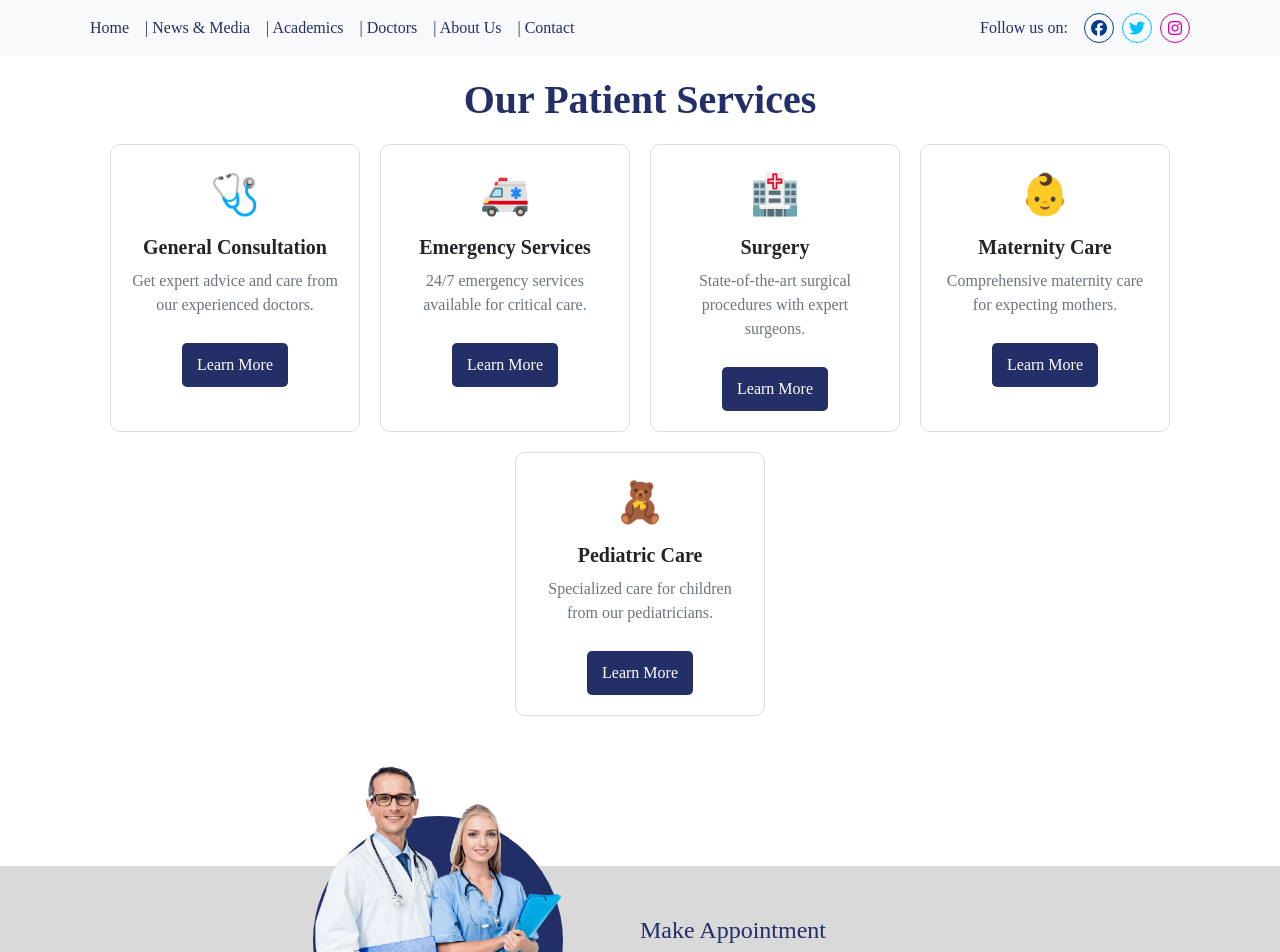
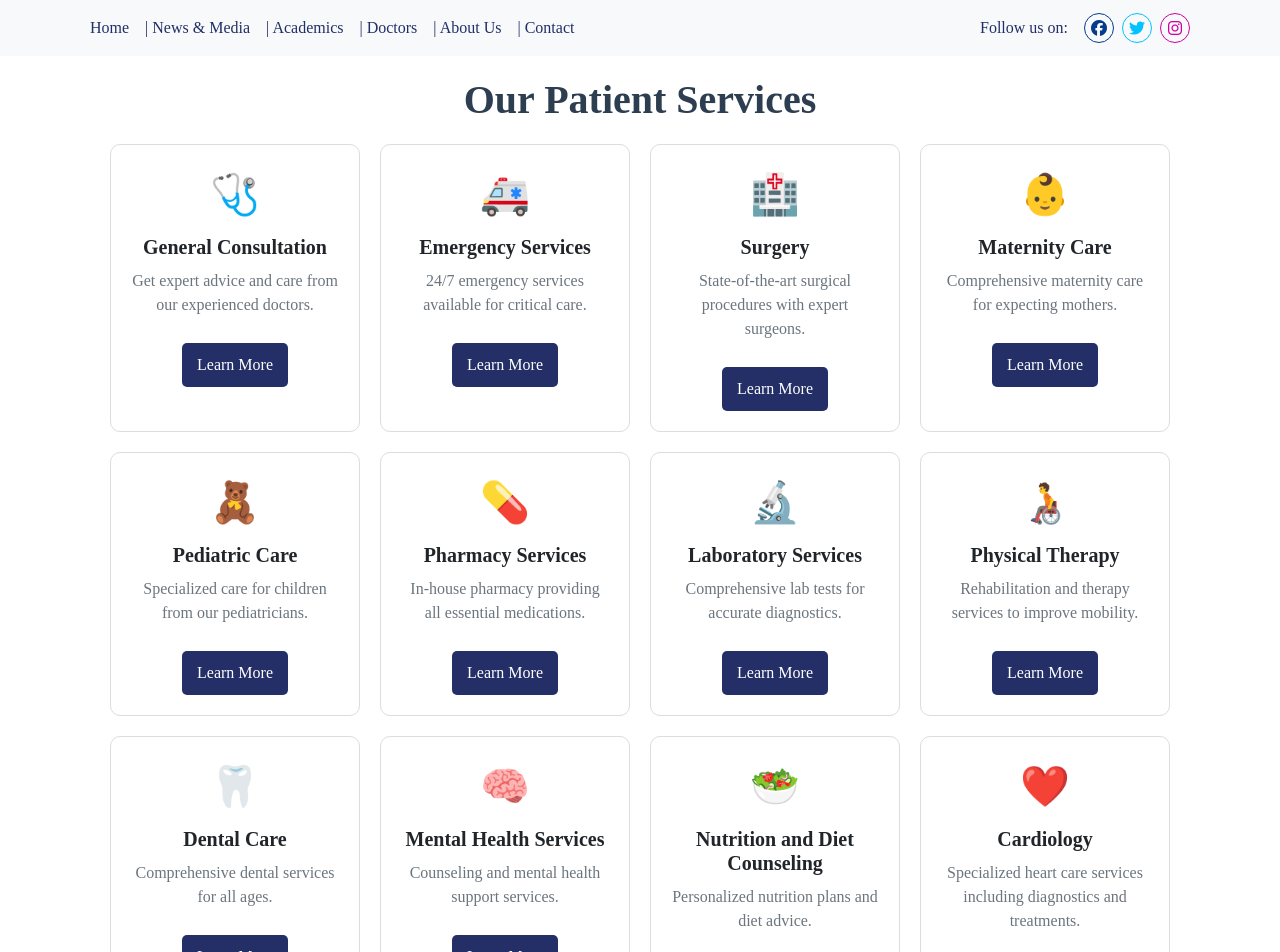
Before and after one commit to ahmedketaa/Hospital-system, a React (Create React App) app: page /patientservices in a window 1280 px wide. Shown: the top 952 px of the page. Built offline with nearby package versions, Linux system fonts and the light colour scheme.

Commit message:
acadmic , patient service ,animation

```diff
--- a/package.json
+++ b/package.json
@@ -11,6 +11,7 @@
     "@testing-library/user-event": "^13.5.0",
     "axios": "^1.7.5",
     "bootstrap": "^5.3.3",
+    "emailjs-com": "^3.2.0",
     "react": "^18.3.1",
     "react-bootstrap": "^2.10.4",
     "react-dom": "^18.3.1",
--- a/src/App.js
+++ b/src/App.js
@@ -18,6 +18,7 @@ import About_us from "./components/About_us/About_us";
 import Footer from "./components/Footer";
 import NotFound from "./components/404/NotFound";
 import PatientServices from "./components/PatientServices/PatientServices";
+import Academics from "./components/Academics/Academics";
 
 function App() {
   return (
@@ -34,6 +35,7 @@ function App() {
         <Route path="/news" element={<NewsComponent />} />
         <Route path="/blogs" element={<Blogs />} />
         <Route path="/patientservices" element={<PatientServices />} />
+        <Route path="/academics" element={<Academics />} />
         <Route path="/contact_Us" element={<Contact_Us />} />
         <Route path="/about_Us" element={<About_us />} />
         <Route path="/singleBlog" element={<SingleBlog />} />
--- /dev/null
+++ b/src/components/Academics/Academics.css
@@ -0,0 +1,92 @@
+.academics-container {
+    max-width: 1200px;
+    margin: 0 auto;
+    padding: 20px;
+    text-align: center;
+  }
+
+  .section-title {
+    font-size: 2.5rem;
+    margin-bottom: 20px;
+    color: #2c3e50;
+    animation: fadeInDown 0.8s ease-out;
+  }
+
+  .programs-list {
+    display: flex;
+    flex-wrap: wrap;
+    gap: 20px;
+    justify-content: center;
+  }
+
+  .program-card {
+    background-color: #ffffff;
+    border: 1px solid #ddd;
+    border-radius: 10px;
+    padding: 20px;
+    width: 250px;
+    text-align: center;
+    transition: transform 0.3s ease, box-shadow 0.3s ease;
+    animation: fadeInUp 0.5s ease-in-out;
+  }
+
+  .program-card:hover {
+    transform: translateY(-5px);
+    box-shadow: 0 4px 15px rgba(0, 0, 0, 0.1);
+  }
+
+  .program-icon {
+    font-size: 2.5rem;
+    margin-bottom: 10px;
+    color: #3498db;
+  }
+
+  .program-title {
+    font-size: 1.25rem;
+    font-weight: bold;
+    margin: 10px 0;
+  }
+
+  .program-description {
+    font-size: 1rem;
+    color: #6c757d;
+  }
+
+  .program-btn {
+    margin-top: 10px;
+    padding: 10px 15px;
+    font-size: 1rem;
+    color: #ffffff;
+    background-color: #2c3e50;
+    border: none;
+    border-radius: 5px;
+    cursor: pointer;
+    transition: background-color 0.3s ease;
+  }
+
+  .program-btn:hover {
+    background-color: #3498db;
+  }
+
+  /* Animations */
+  @keyframes fadeInDown {
+    from {
+      opacity: 0;
+      transform: translateY(-20px);
+    }
+    to {
+      opacity: 1;
+      transform: translateY(0);
+    }
+  }
+
+  @keyframes fadeInUp {
+    from {
+      opacity: 0;
+      transform: translateY(20px);
+    }
+    to {
+      opacity: 1;
+      transform: translateY(0);
+    }
+  }
--- /dev/null
+++ b/src/components/Academics/Academics.jsx
@@ -0,0 +1,56 @@
+import React from 'react';
+import './Academics.css';
+
+const academicPrograms = [
+  {
+    id: 1,
+    title: 'Medical Residency Program',
+    description: 'Comprehensive residency training across various medical specialties.',
+    icon: '🏥', // يمكن استبدالها بأيقونة أو صورة ملائمة
+  },
+  {
+    id: 2,
+    title: 'Nursing Training Program',
+    description: 'Specialized training for aspiring nurses with hands-on experience.',
+    icon: '👩‍⚕️',
+  },
+  {
+    id: 3,
+    title: 'Research Fellowship',
+    description: 'Opportunities for research in cutting-edge medical science.',
+    icon: '🔬',
+  },
+  {
+    id: 4,
+    title: 'Continuing Medical Education (CME)',
+    description: 'Educational programs to keep healthcare professionals up-to-date.',
+    icon: '📚',
+  },
+  {
+    id: 5,
+    title: 'Workshops and Seminars',
+    description: 'Interactive sessions and seminars on various medical topics.',
+    icon: '🗣️',
+  },
+  // إضافة المزيد من البرامج الأكاديمية هنا
+];
+
+function Academics() {
+  return (
+    <div className="academics-container">
+      <h2 className="section-title">Our Academic Programs</h2>
+      <div className="programs-list">
+        {academicPrograms.map((program) => (
+          <div key={program.id} className="program-card">
+            <div className="program-icon">{program.icon}</div>
+            <h3 className="program-title">{program.title}</h3>
+            <p className="program-description">{program.description}</p>
+            <button className="program-btn">Learn More</button>
+          </div>
+        ))}
+      </div>
+    </div>
+  );
+}
+
+export default Academics;
--- a/src/components/Contact_Us/Contact_Us.jsx
+++ b/src/components/Contact_Us/Contact_Us.jsx
@@ -1,7 +1,8 @@
 import React, { useState } from 'react';
+import emailjs from 'emailjs-com'; // استيراد EmailJS
 import './Contact_Us.css';
+
 function Contact_Us() {
-
   const [formData, setFormData] = useState({
     name: '',
     email: '',
@@ -19,8 +20,22 @@ function Contact_Us() {
 
   const handleSubmit = (e) => {
     e.preventDefault();
-    // Here you can handle form submission, such as sending data to a server
-    alert('Message sent successfully!');
+
+    const serviceID = 'service_zznghmk';
+    const templateID = 'template_d8ru31p';
+    const userID = 'YOUR_USER_ID';
+
+    emailjs.send(serviceID, templateID, formData, userID)
+      .then((response) => {
+        alert('Message sent successfully!');
+        console.log('SUCCESS!', response.status, response.text);
+      })
+      .catch((error) => {
+        alert('Failed to send message. Please try again.');
+        console.log('FAILED...', error);
+      });
+
+    // إعادة تعيين النموذج
     setFormData({
       name: '',
       email: '',
@@ -80,7 +95,7 @@ function Contact_Us() {
         <button type="submit" className="submit-button">Send Message</button>
       </form>
     </div>
-  )
+  );
 }
 
-export default Contact_Us
+export default Contact_Us;
--- a/src/components/PatientServices/PatientServices.jsx
+++ b/src/components/PatientServices/PatientServices.jsx
@@ -6,7 +6,7 @@ const services = [
     id: 1,
     name: 'General Consultation',
     description: 'Get expert advice and care from our experienced doctors.',
-    icon: '🩺', // يمكنك استبدال هذا بأيقونة أو صورة مناسبة
+    icon: '🩺',
   },
   {
     id: 2,
@@ -32,7 +32,61 @@ const services = [
     description: 'Specialized care for children from our pediatricians.',
     icon: '🧸',
   },
-  // أضف المزيد من الخدمات هنا
+  {
+    id: 6,
+    name: 'Pharmacy Services',
+    description: 'In-house pharmacy providing all essential medications.',
+    icon: '💊',
+  },
+
+  {
+    id: 8,
+    name: 'Laboratory Services',
+    description: 'Comprehensive lab tests for accurate diagnostics.',
+    icon: '🔬',
+  },
+  {
+    id: 9,
+    name: 'Physical Therapy',
+    description: 'Rehabilitation and therapy services to improve mobility.',
+    icon: '🧑‍🦽',
+  },
+  {
+    id: 10,
+    name: 'Dental Care',
+    description: 'Comprehensive dental services for all ages.',
+    icon: '🦷',
+  },
+  {
+    id: 11,
+    name: 'Mental Health Services',
+    description: 'Counseling and mental health support services.',
+    icon: '🧠',
+  },
+  {
+    id: 12,
+    name: 'Nutrition and Diet Counseling',
+    description: 'Personalized nutrition plans and diet advice.',
+    icon: '🥗',
+  },
+  {
+    id: 13,
+    name: 'Cardiology',
+    description: 'Specialized heart care services including diagnostics and treatments.',
+    icon: '❤️',
+  },
+  {
+    id: 14,
+    name: 'Ophthalmology',
+    description: 'Eye care services including exams and surgical procedures.',
+    icon: '👁️',
+  },
+  {
+    id: 15,
+    name: 'Orthopedics',
+    description: 'Specialized care for bone, joint, and muscle issues.',
+    icon: '🦴',
+  },
 ];
 
 function PatientServices() {
```
Also changed, not shown: 1 other file (tests, documents, lock files or other folders).
